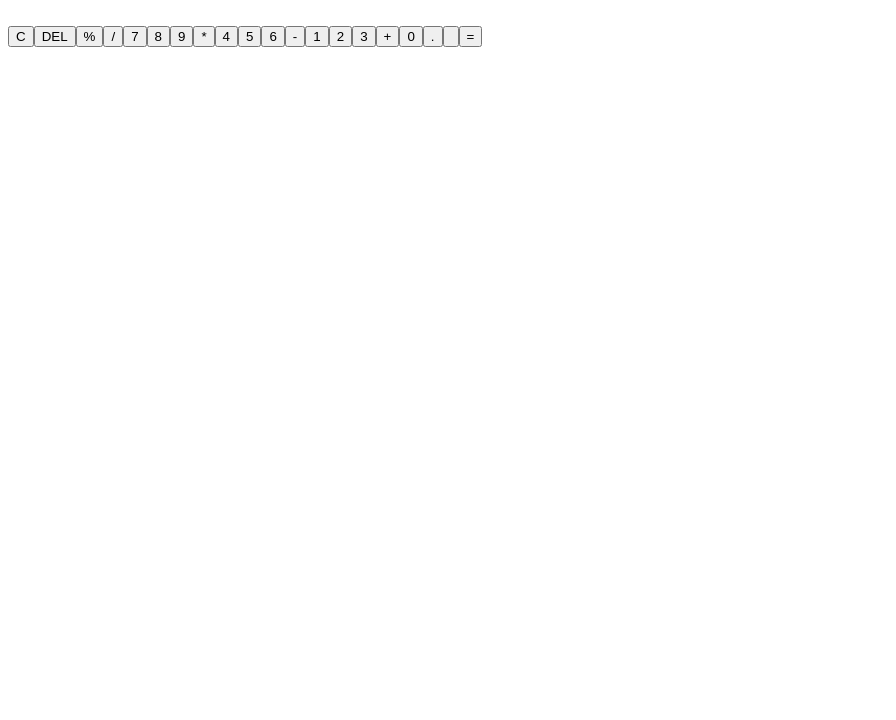
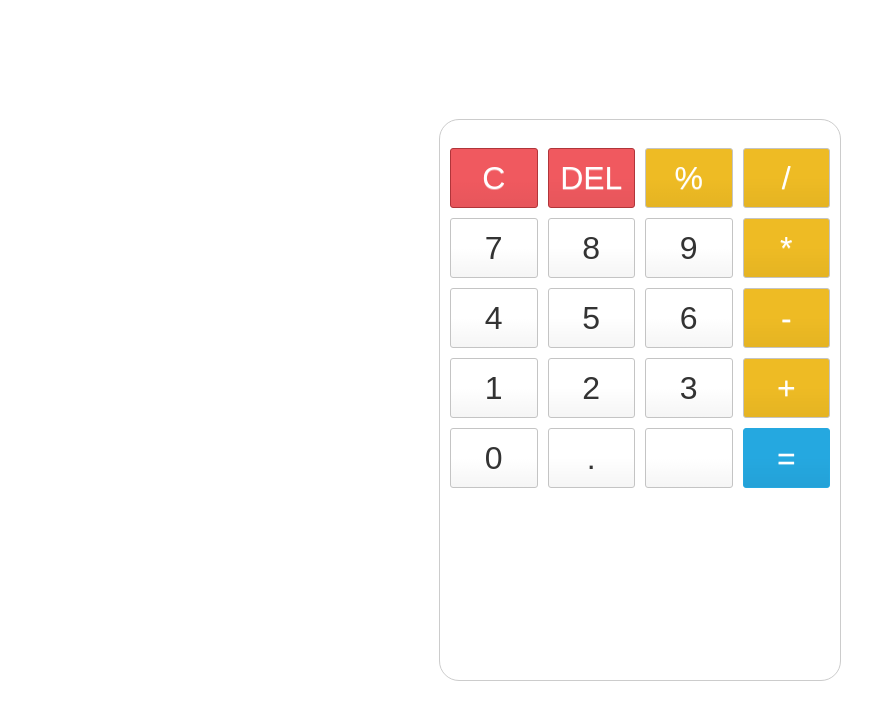
Before and after one commit to cherishebojudah/react-calculator, a React (Create React App) app: page / in a window 1280 px wide. Shown: the top 720 px of the page, without its empty margins (0-896 px from the left). Built offline with nearby package versions, Linux system fonts and the light colour scheme; the HTML template or start-up script is replaced by a standard one.

Commit message:
added style component for calculatoor

```diff
--- a/src/Components/Layout.css
+++ b/src/Components/Layout.css
@@ -0,0 +1,62 @@
+.calculator {
+    border: 1px solid #cccccc;
+    box-shadow: 10px 10px 30px 0px rgba (0,0,0,0.75);
+    border-radius: 20px;
+    position: absolute;
+    top: 50%;
+    left: 50%;
+    transform: translate(-50%, -50%);
+    width: 400px;
+    height: 560px;
+}
+
+.keys {
+    display: grid;
+    grid-template-columns: repeat(4, 1fr);
+    grid-gap: 10px;
+    padding: 10px;
+    margin: auto;
+}
+
+.button {
+    height: 60px;
+    padding: 5px;
+    background-color: #fff;
+    border-radius: 3px;
+    border: 1px solid #c4c4c4;
+    background-color: transparent;
+    font-size: 2rem;
+    color: #333;
+    background-image: linear-gradient(to bottom, transparent, transparent 50%, rgba(0,0,0,.04));
+    /* box-shadow: inset 0 0 0 1px rgba(255,255,255,.05), inset 0 1px 0 0 rgba(255,255,255,.45), inset 0 -1px 0 0 rgba(255,255,255,.15), 0 1px); */
+    text-shadow: 0 1px rgba(255,255,255,.4);
+}
+
+.button:hover {
+    background-color: #eaeaea;
+}
+
+.operator {
+    color: #fff;
+    background-color: #eebb24;
+}
+
+.clear {
+    background-color: #f0595f;
+    border-color: #b0353a;
+    color: #fff;
+}
+
+.clear:hover {
+    background-color: #f17377;
+}
+
+.equal-sign {
+    background-color: #25a8e0;
+    border-color: #25a8e0;
+    color: #fff;
+}
+
+.equal-sign:hover {
+    background-color: #4e9ed4;
+}
```
